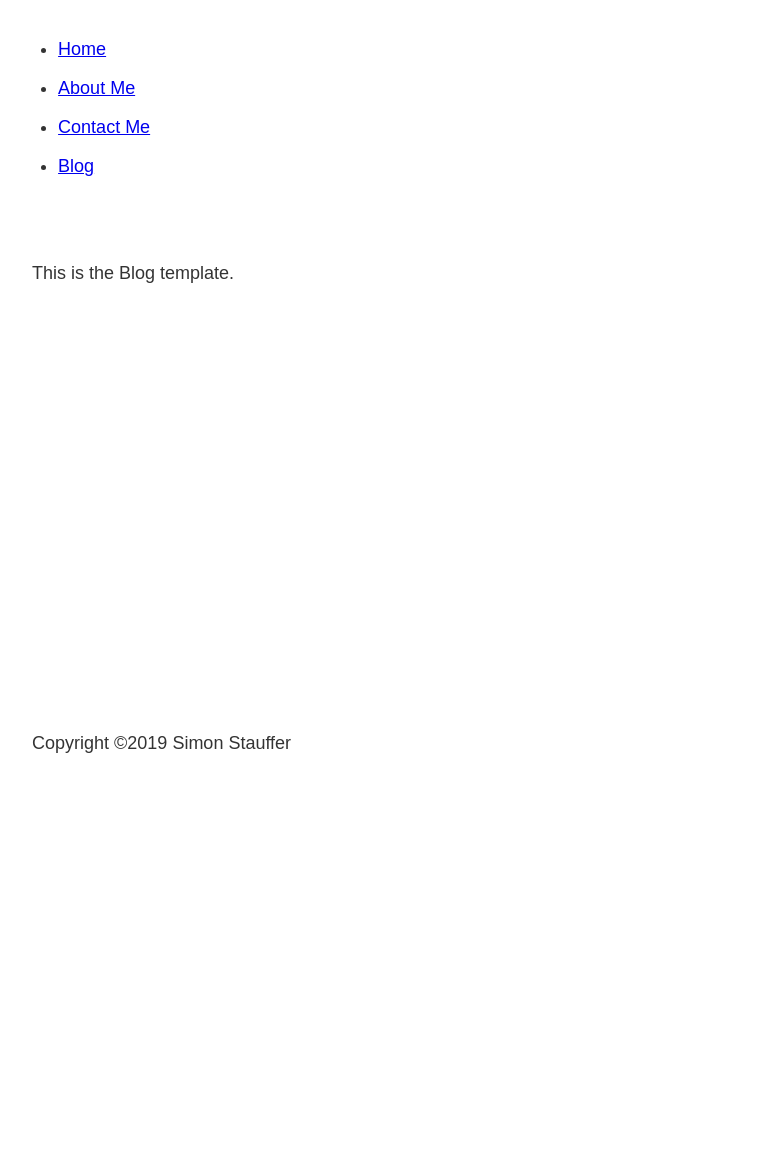
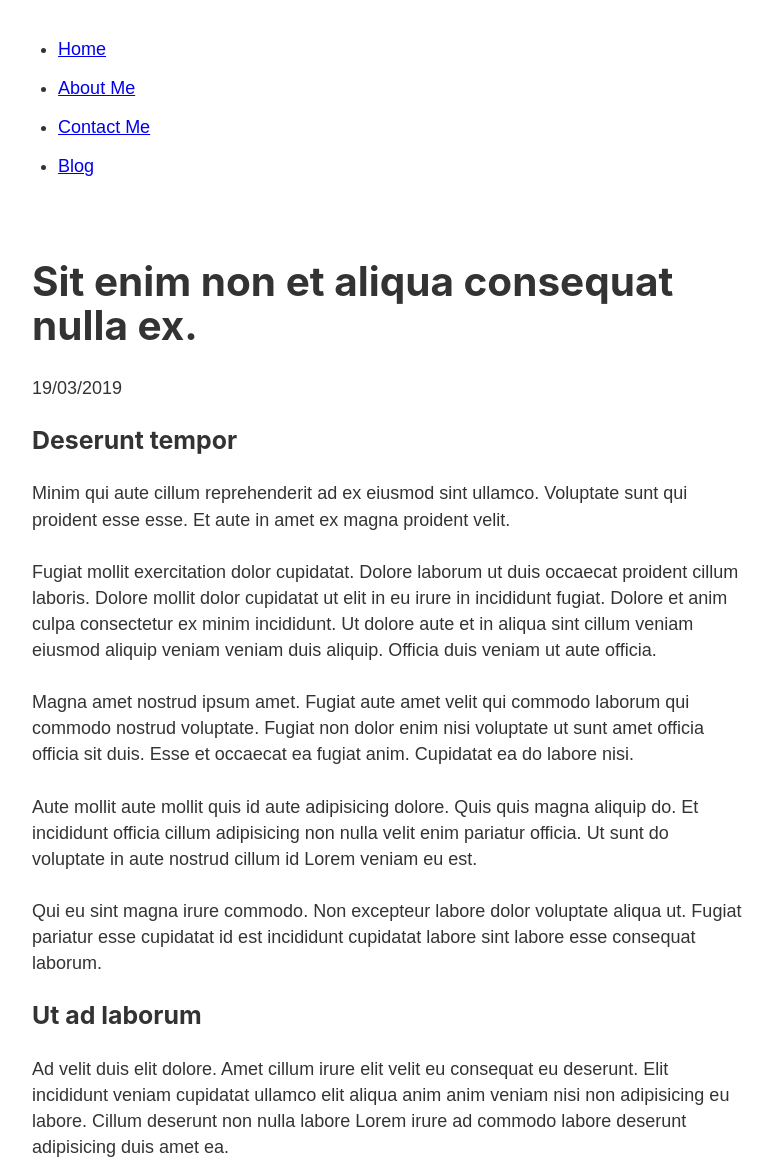
Before and after one commit to Simon-Oliver/gatsbyExploration, a Gatsby site: page /blog/gatsby in a window 1280 px wide. Shown: the top 1163 px of the page, without its empty margins (251-1024 px from the left). Before the commit the page ends 800 px from the top, so only its background shows below. Built offline with nearby package versions, Linux system fonts and the light colour scheme; Gatsby itself is replaced by a stand-in of ours.

Commit message:
rendering blog posts

```diff
--- a/src/templates/blog.js
+++ b/src/templates/blog.js
@@ -1,9 +1,30 @@
 import React from "react"
+import { graphql } from "gatsby"
 import Layout from "../components/Layout"
+
+export const query = graphql`
+  query($slug: String!) {
+    markdownRemark(fields: { slug: { eq: $slug } }) {
+      frontmatter {
+        title
+        date
+      }
+      html
+    }
+  }
+`
 
 const Blog = props => {
   console.log(props)
-  return <Layout>This is the Blog template.</Layout>
+  return (
+    <Layout>
+      <h1>{props.data.markdownRemark.frontmatter.title}</h1>
+      <p>{props.data.markdownRemark.frontmatter.date}</p>
+      <div
+        dangerouslySetInnerHTML={{ __html: props.data.markdownRemark.html }}
+      />
+    </Layout>
+  )
 }
 
 export default Blog
```
